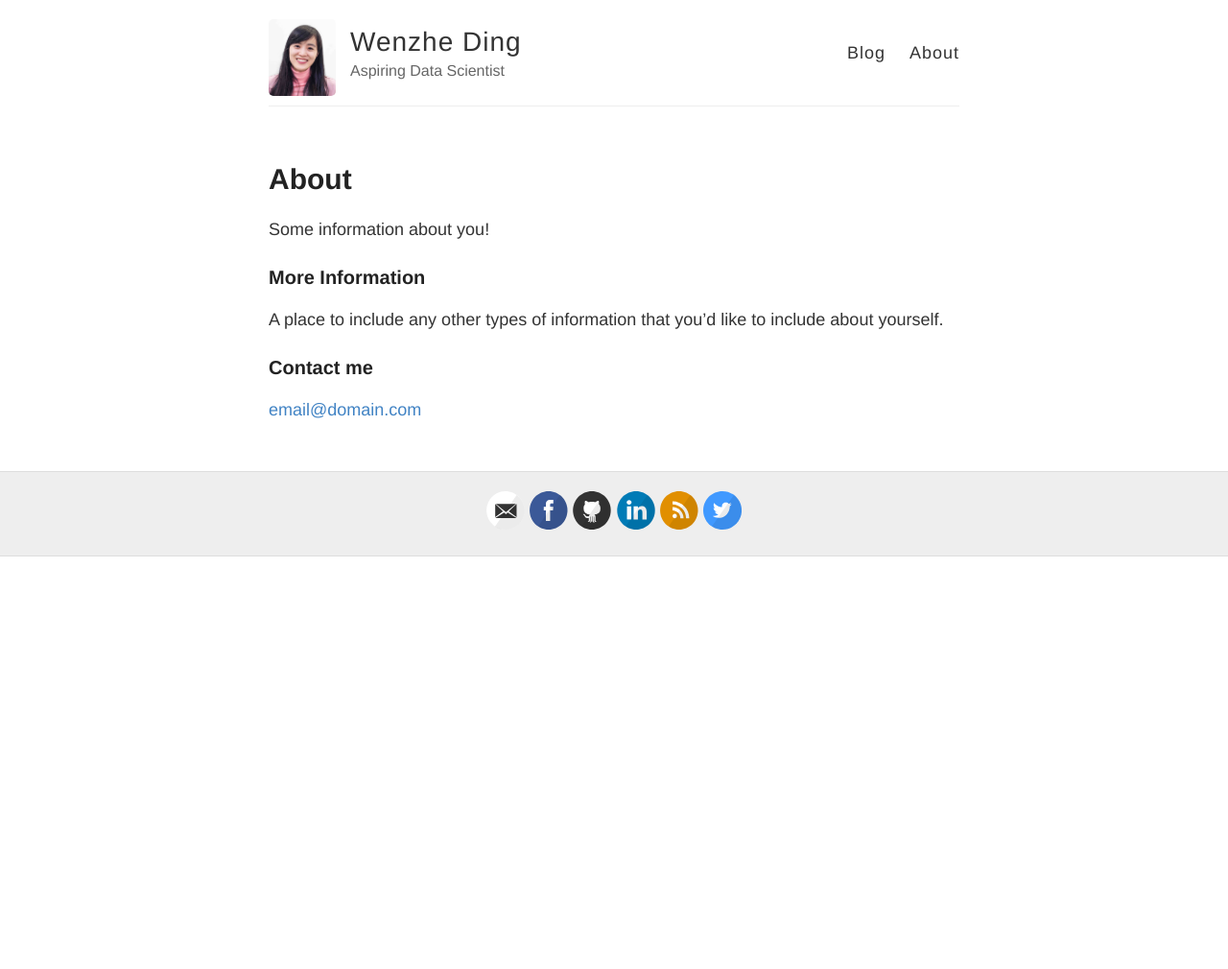
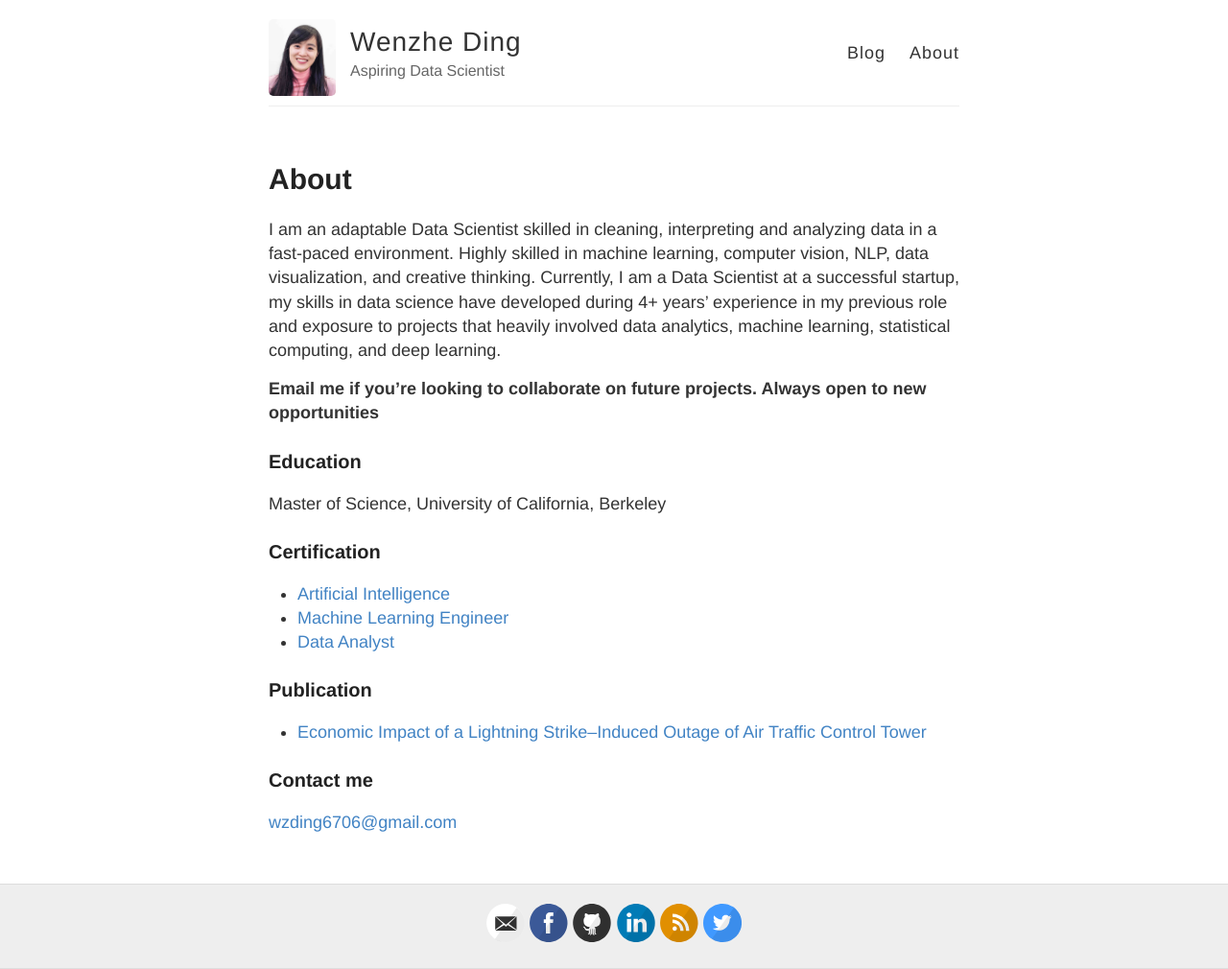
Before and after one commit to wzding/deprecated_wzding.github.io, a Jekyll site: the page built from about.md, in a window 1280 px wide. Shown: the whole page at 96% size. Built offline with Jekyll 4.4.1, drawn with Linux system fonts in a browser that asks for light colours; before the commit the page ends 900 px from its top, so only the background shows below that.

Commit message:
added details

```diff
--- a/about.md
+++ b/about.md
@@ -4,12 +4,26 @@ title: About
 permalink: /about/
 ---
 
-Some information about you!
+I am an adaptable Data Scientist skilled in cleaning, interpreting and analyzing data in a fast-paced environment. Highly skilled in machine learning, computer vision, NLP, data visualization, and creative thinking. Currently, I am a Data Scientist at a successful startup, my skills in data science have developed during 4+ years’ experience in my previous role and exposure to projects that heavily involved data analytics, machine learning, statistical computing, and deep learning.
 
-### More Information
+**Email me if you're looking to collaborate on future projects. Always open to new opportunities**
 
-A place to include any other types of information that you'd like to include about yourself.
+### Education
+
+Master of Science, University of California, Berkeley
+
+### Certification
+
+* [Artificial Intelligence](https://wzding.github.io/wzding.github.io/AI_nano.pdf){:target="_blank"}
+* [Machine Learning Engineer](https://wzding.github.io/wzding.github.io/ml_nano.pdf){:target="_blank"}
+* [Data Analyst](https://wzding.github.io/wzding.github.io/data_analyst.pdf){:target="_blank"}
+
+
+### Publication
+
+* [Economic Impact of a Lightning Strike–Induced Outage of Air Traffic Control Tower](https://trrjournalonline.trb.org/doi/pdf/10.3141/2501-10){:target="_blank"}
+
 
 ### Contact me
 
-[email@domain.com](mailto:email@domain.com)
+[wzding6706@gmail.com](mailto:email@domain.com)
```
